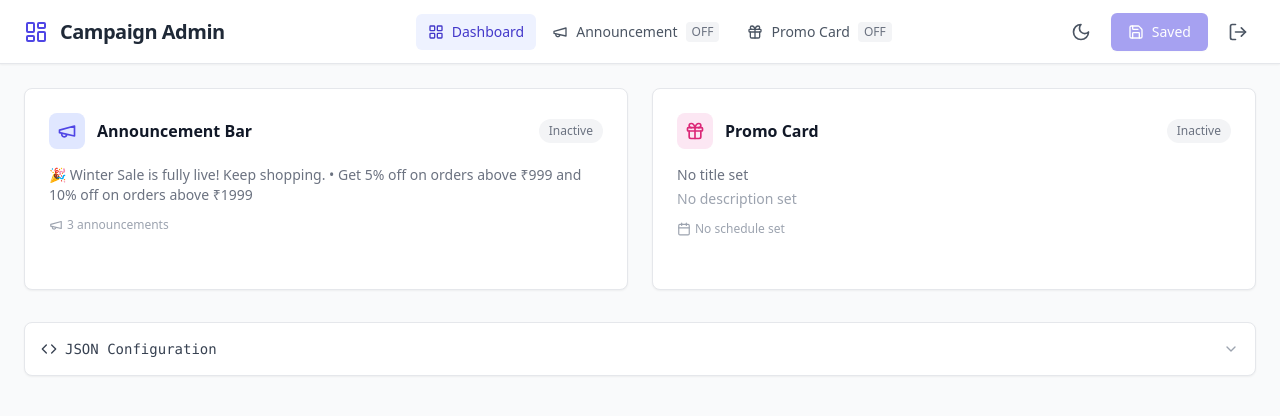
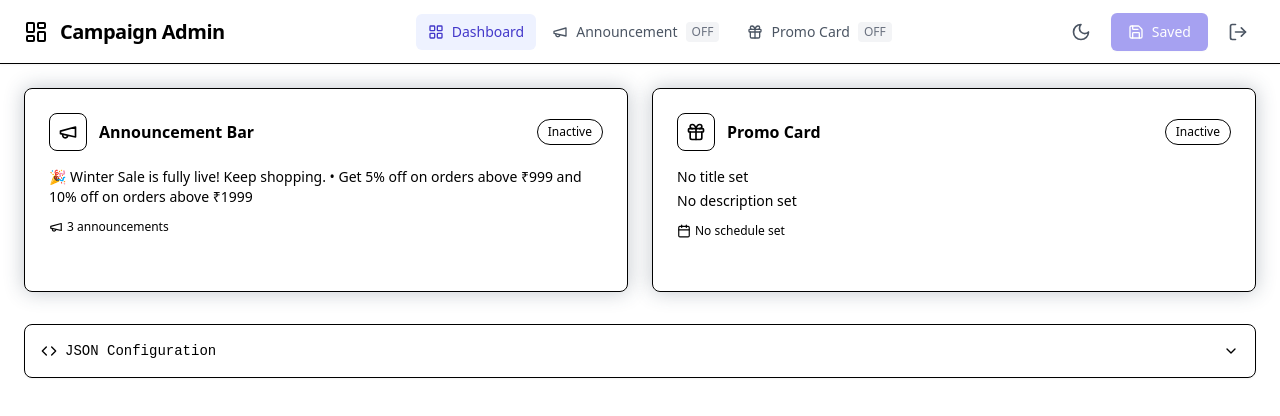
Before and after one commit to Syedadil0803/d-campaign, a Next.js app: page / in a window 1280 px wide. Shown: the top 416 px of the page. Built offline with nearby package versions, Linux system fonts and the light colour scheme; no server answers; the database is empty.

Commit message:
Update campaign admin migration UI

```diff
--- a/src/app/globals.css
+++ b/src/app/globals.css
@@ -1,6 +1,15 @@
 @tailwind base;
 @tailwind components;
 @tailwind utilities;
+
+@import '../styles/theme.css';
+@import url('https://fonts.googleapis.com/css2?family=Geist:wght@400;500;600;700&family=Hanken+Grotesk:wght@400;600;700;800&family=JetBrains+Mono:wght@400;500;700&display=swap');
+
+@layer base {
+  body {
+    @apply bg-background text-on-surface font-sans;
+  }
+}
 
 @layer utilities {
   .animate-bounce-in {
--- a/src/app/page.tsx
+++ b/src/app/page.tsx
@@ -197,7 +197,7 @@ export default function Home() {
   }
 
   return (
-    <div className="flex h-screen bg-gray-50 font-sans text-gray-900 dark:bg-gray-900 dark:text-gray-100">
+    <div className="campaign-page-bg flex h-screen text-on-surface">
       <div className="flex-1 flex flex-col h-full overflow-hidden">
         <Header
           activeTab={activeTab}
@@ -210,7 +210,7 @@ export default function Home() {
           handleLogout={handleLogout}
         />
 
-        <main ref={mainScrollRef} className="flex-1 overflow-y-auto bg-gray-50 p-6 dark:bg-gray-900">
+        <main ref={mainScrollRef} className="flex-1 overflow-y-auto bg-transparent p-6">
           <div className="max-w-[1400px] mx-auto space-y-8 pb-12">
             {activeTab === 'dashboard' && (
               <Dashboard config={config} setActiveTab={setActiveTab} />
@@ -234,15 +234,15 @@ export default function Home() {
             )}
 
             {/* Raw Data (Collapsed) */}
-            <details className="group bg-white rounded-lg border border-gray-200 shadow-sm dark:bg-gray-800 dark:border-gray-700">
+            <details className="group bg-surface-elevated rounded-lg border border-border shadow-sm">
               <summary className="flex items-center justify-between p-4 cursor-pointer">
-                <h3 className="text-sm font-medium text-gray-700 font-mono flex items-center dark:text-gray-300">
+                <h3 className="text-sm font-medium text-on-surface-variant font-mono flex items-center">
                   <Code className="w-4 h-4 mr-2" />
                   JSON Configuration
                 </h3>
-                <ChevronDown className="w-4 h-4 text-gray-400 group-open:rotate-180 transition-transform dark:text-gray-500" />
+                <ChevronDown className="w-4 h-4 text-on-surface-variant group-open:rotate-180 transition-transform" />
               </summary>
-              <div className="p-4 bg-gray-50 border-t border-gray-200 font-mono text-xs overflow-x-auto text-gray-600 dark:bg-gray-700 dark:border-gray-600 dark:text-gray-300">
+              <div className="p-4 bg-surface-subtle border-t border-border font-mono text-xs overflow-x-auto text-on-surface-variant">
                 <pre>{JSON.stringify(config, null, 2)}</pre>
               </div>
             </details>
--- a/src/components/Dashboard.tsx
+++ b/src/components/Dashboard.tsx
@@ -12,26 +12,26 @@ export function Dashboard({ config, setActiveTab }: DashboardProps) {
     <div className="grid grid-cols-1 md:grid-cols-2 gap-6">
       <div
         onClick={() => setActiveTab('announcement')}
-        className="bg-white rounded-lg border border-gray-200 shadow-sm p-6 cursor-pointer hover:shadow-md hover:border-indigo-200 transition-all group dark:bg-gray-800 dark:border-gray-700 dark:hover:border-indigo-500"
+        className="bg-surface-elevated rounded-lg border border-border shadow-[0_0_20px_rgba(51,65,85,0.3)] p-6 cursor-pointer hover:shadow-[0_0_30px_rgba(51,65,85,0.5)] hover:border-primary/70 transition-all group"
       >
         <div className="flex items-center justify-between mb-4">
           <div className="flex items-center">
-            <div className="p-2 bg-indigo-100 rounded-lg mr-3">
-              <Megaphone className="w-5 h-5 text-indigo-600" />
+            <div className="p-2 bg-background rounded-lg mr-3 border border-border">
+              <Megaphone className="w-5 h-5 text-primary" />
             </div>
-            <h3 className="text-base font-semibold text-gray-900 dark:text-gray-100">Announcement Bar</h3>
+            <h3 className="text-base font-semibold text-on-surface">Announcement Bar</h3>
           </div>
           <span
             className={`inline-flex items-center px-2.5 py-1 rounded-full text-xs font-medium ${
               config.announcementBar.active
-                ? 'bg-green-100 text-green-700 dark:bg-green-900 dark:text-green-200'
-                : 'bg-gray-100 text-gray-500 dark:bg-gray-700 dark:text-gray-400'
+                ? 'bg-primary/15 text-primary border border-primary/40'
+                : 'bg-surface text-on-surface-variant border border-border'
             }`}
           >
             {config.announcementBar.active ? 'Active' : 'Inactive'}
           </span>
         </div>
-        <p className="text-sm text-gray-500 mb-3 line-clamp-2 dark:text-gray-400">
+        <p className="text-sm text-on-surface-variant mb-3 line-clamp-2">
           {config.announcementBar.announcements.length === 0 ? (
             'No announcements set'
           ) : config.announcementBar.announcements.length === 1 ? (
@@ -43,46 +43,46 @@ export function Dashboard({ config, setActiveTab }: DashboardProps) {
             </>
           )}
         </p>
-        <div className="flex items-center text-xs text-gray-400">
+        <div className="flex items-center text-xs text-on-surface-variant">
           <Megaphone className="w-3.5 h-3.5 mr-1" />
           <span>
             {config.announcementBar.announcements.length} announcement
             {config.announcementBar.announcements.length !== 1 ? 's' : ''}
           </span>
         </div>
-        <div className="mt-3 text-xs text-indigo-600 font-medium opacity-0 group-hover:opacity-100 transition-opacity dark:text-indigo-400">
+        <div className="mt-3 text-xs text-primary font-medium opacity-0 group-hover:opacity-100 transition-opacity">
           Click to edit →
         </div>
       </div>
 
       <div
         onClick={() => setActiveTab('promo')}
-        className="bg-white rounded-lg border border-gray-200 shadow-sm p-6 cursor-pointer hover:shadow-md hover:border-pink-200 transition-all group dark:bg-gray-800 dark:border-gray-700 dark:hover:border-pink-500"
+        className="bg-surface-elevated rounded-lg border border-border shadow-[0_0_20px_rgba(51,65,85,0.3)] p-6 cursor-pointer hover:shadow-[0_0_30px_rgba(51,65,85,0.5)] hover:border-primary/70 transition-all group"
       >
         <div className="flex items-center justify-between mb-4">
           <div className="flex items-center">
-            <div className="p-2 bg-pink-100 rounded-lg mr-3">
-              <Gift className="w-5 h-5 text-pink-600" />
+            <div className="p-2 bg-background rounded-lg mr-3 border border-border">
+              <Gift className="w-5 h-5 text-primary" />
             </div>
-            <h3 className="text-base font-semibold text-gray-900 dark:text-gray-100">Promo Card</h3>
+            <h3 className="text-base font-semibold text-on-surface">Promo Card</h3>
           </div>
           <span
             className={`inline-flex items-center px-2.5 py-1 rounded-full text-xs font-medium ${
               config.promoCard.active
-                ? 'bg-green-100 text-green-700 dark:bg-green-900 dark:text-green-200'
-                : 'bg-gray-100 text-gray-500 dark:bg-gray-700 dark:text-gray-400'
+                ? 'bg-primary/15 text-primary border border-primary/40'
+                : 'bg-surface text-on-surface-variant border border-border'
             }`}
           >
             {config.promoCard.active ? 'Active' : 'Inactive'}
           </span>
         </div>
-        <p className="text-sm text-gray-500 mb-1 font-medium dark:text-gray-400">
+        <p className="text-sm text-on-surface-variant mb-1 font-medium">
           {stripHtml(config.promoCard.title) || 'No title set'}
         </p>
-        <p className="text-sm text-gray-400 mb-3 line-clamp-2 dark:text-gray-500">
+        <p className="text-sm text-on-surface-variant mb-3 line-clamp-2">
           {stripHtml(config.promoCard.description) || 'No description set'}
         </p>
-        <div className="flex items-center text-xs text-gray-400">
+        <div className="flex items-center text-xs text-on-surface-variant">
           <Calendar className="w-3.5 h-3.5 mr-1" />
           <span>
             {config.promoCard.startDate
@@ -90,7 +90,7 @@ export function Dashboard({ config, setActiveTab }: DashboardProps) {
               : 'No schedule set'}
           </span>
         </div>
-        <div className="mt-3 text-xs text-pink-600 font-medium opacity-0 group-hover:opacity-100 transition-opacity dark:text-pink-400">
+        <div className="mt-3 text-xs text-primary font-medium opacity-0 group-hover:opacity-100 transition-opacity">
           Click to edit →
         </div>
       </div>
--- a/src/components/Header.tsx
+++ b/src/components/Header.tsx
@@ -23,10 +23,10 @@ export function Header({
   handleLogout,
 }: HeaderProps) {
   return (
-    <header className="h-16 bg-white border-b border-gray-200 flex items-center justify-between px-4 sm:px-6 z-20 shadow-sm sticky top-0 dark:bg-gray-800 dark:border-gray-700">
+    <header className="h-16 bg-surface border-b border-border flex items-center justify-between px-4 sm:px-6 z-20 shadow-sm sticky top-0">
       <div className="flex items-center">
-        <LayoutDashboard className="w-6 h-6 text-indigo-600 mr-3 hidden sm:block" />
-        <h1 className="text-xl font-bold text-gray-800 tracking-tight dark:text-gray-100">Campaign Admin</h1>
+        <LayoutDashboard className="w-6 h-6 text-primary mr-3 hidden sm:block" />
+        <h1 className="text-xl font-bold text-on-surface tracking-tight">Campaign Admin</h1>
       </div>
 
       <nav className="flex items-center gap-1 ml-4 overflow-x-auto whitespace-nowrap md:ml-8">
--- /dev/null
+++ b/src/styles/theme.css
@@ -0,0 +1,44 @@
+/* Master Theme File */
+
+:root {
+  --background: 246 250 254; /* Page base background (.campaign-page-bg, body) */
+  --surface: 246 250 254; /* Header/nav surfaces (Header.tsx: bg-surface) */
+  --surface-elevated: 255 255 255; /* Main cards/panels (Dashboard/Announcement/Promo/details) */
+  --surface-subtle: 234 238 242; /* Inner subtle panels (page.tsx JSON panel) */
+  --border: 203 213 225; /* Shared borders (border-border across components) */
+  --primary: 163 57 0; /* Brand accent (text/border/bg primary classes) */
+  --on-surface: 23 28 31; /* Primary readable text on surfaces */
+  --on-surface-variant: 71 85 105; /* Secondary/muted text */
+
+  --page-glow-1: rgba(163, 57, 0, 0.18); /* Background gradient stop 1 (center glow) */
+  --page-glow-2: rgba(163, 57, 0, 0.1); /* Background gradient stop 2 */
+  --page-glow-3: rgba(203, 213, 225, 0.2); /* Background gradient stop 3 */
+  --page-glow-4: rgba(246, 250, 254, 0.96); /* Background gradient stop 4 (fade to base) */
+}
+
+.dark {
+  --background: 2 6 23; /* Same usage as light: page/base background */
+  --surface: 18 20 22; /* Same usage as light: header/nav surfaces */
+  --surface-elevated: 30 41 59; /* Same usage as light: main cards/panels */
+  --surface-subtle: 15 23 42; /* Same usage as light: inner subtle panels */
+  --border: 51 65 85; /* Same usage as light: shared borders */
+  --primary: 249 115 22; /* Same usage as light: accent color */
+  --on-surface: 226 226 229; /* Same usage as light: primary text */
+  --on-surface-variant: 148 163 184; /* Same usage as light: secondary text */
+
+  --page-glow-1: rgba(249, 115, 22, 0.28); /* Background gradient stop 1 (center glow) */
+  --page-glow-2: rgba(249, 115, 22, 0.14); /* Background gradient stop 2 */
+  --page-glow-3: rgba(30, 41, 59, 0.18); /* Background gradient stop 3 */
+  --page-glow-4: rgba(2, 6, 23, 0.96); /* Background gradient stop 4 (fade to base) */
+}
+
+.campaign-page-bg {
+  background-color: rgb(var(--background));
+  background-image: radial-gradient(
+    ellipse 95% 75% at 50% 45%,
+    var(--page-glow-1) 0%,
+    var(--page-glow-2) 32%,
+    var(--page-glow-3) 56%,
+    var(--page-glow-4) 82%
+  );
+}
--- a/src/types/campaign.ts
+++ b/src/types/campaign.ts
@@ -76,7 +76,8 @@ export interface CampaignConfig {
 
 export const defaultConfig: CampaignConfig = {
   version: '1.0',
-  lastUpdated: new Date().toISOString(),
+  // Keep deterministic for SSR/CSR hydration; API load will set real value.
+  lastUpdated: '',
   announcementBar: {
     active: false,
     announcements: [
--- a/tailwind.config.ts
+++ b/tailwind.config.ts
@@ -9,6 +9,21 @@ const config: Config = {
   darkMode: 'class',
   theme: {
     extend: {
+      colors: {
+        background: 'rgb(var(--background) / <alpha-value>)',
+        surface: 'rgb(var(--surface) / <alpha-value>)',
+        'surface-elevated': 'rgb(var(--surface-elevated) / <alpha-value>)',
+        'surface-subtle': 'rgb(var(--surface-subtle) / <alpha-value>)',
+        border: 'rgb(var(--border) / <alpha-value>)',
+        primary: 'rgb(var(--primary) / <alpha-value>)',
+        'on-surface': 'rgb(var(--on-surface) / <alpha-value>)',
+        'on-surface-variant': 'rgb(var(--on-surface-variant) / <alpha-value>)',
+      },
+      fontFamily: {
+        sans: ['Geist', 'system-ui', 'sans-serif'],
+        display: ['Hanken Grotesk', 'system-ui', 'sans-serif'],
+        mono: ['JetBrains Mono', 'monospace'],
+      },
       animation: {
         'scroll-left': 'scrollLeft 20s linear infinite',
       },
```
Also changed, not shown: src/components/AnnouncementSection.tsx (+4 -4 lines), src/components/PromoSection.tsx (+4 -4 lines).
